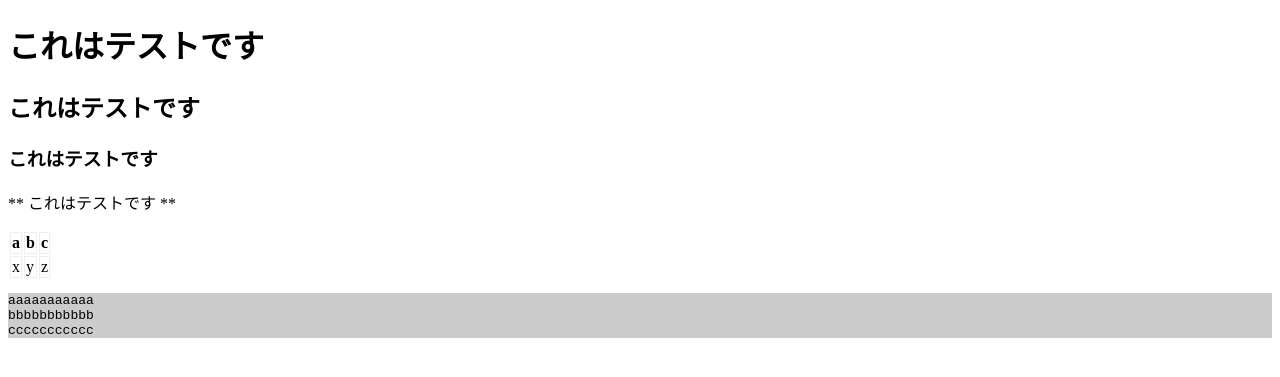
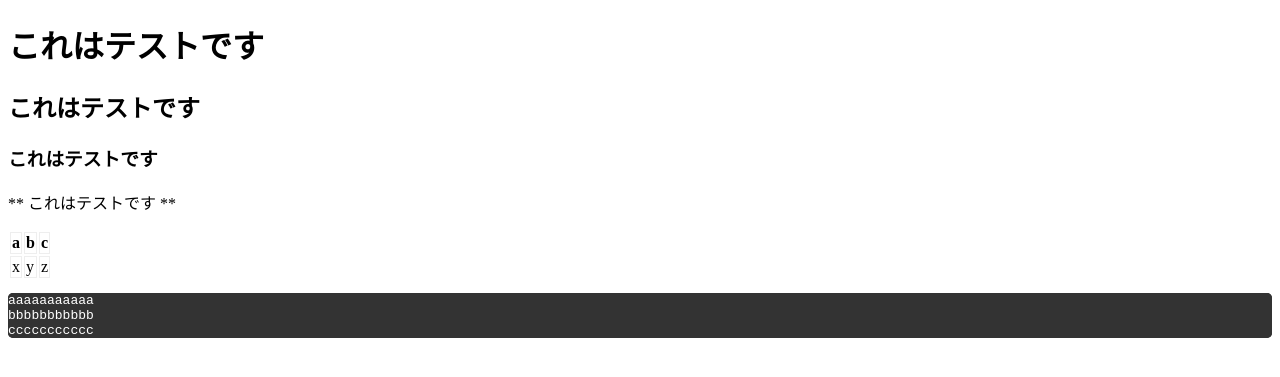
Before and after one commit to rfriends/rfriends, a Jekyll site: the page built from test.md, in a window 1280 px wide. Shown: the top 377 px of the page. Built offline with Jekyll 4.4.1, drawn with Linux system fonts in a browser that asks for light colours; our own code applies the rules of GitHub Pages for plain Markdown files; Markdown is read by kramdown in place of the engine named in the settings.

Commit message:
Update default.html

```diff
--- a/_layouts/default.html
+++ b/_layouts/default.html
@@ -10,7 +10,10 @@
         }
       }
         .highlight {
-          background-color: #ccc;
+                background-color: #333;
+      color: white;
+      border-radius: 5px;
+      white-space: pre-wrap;
         }
 
     </style>
```
